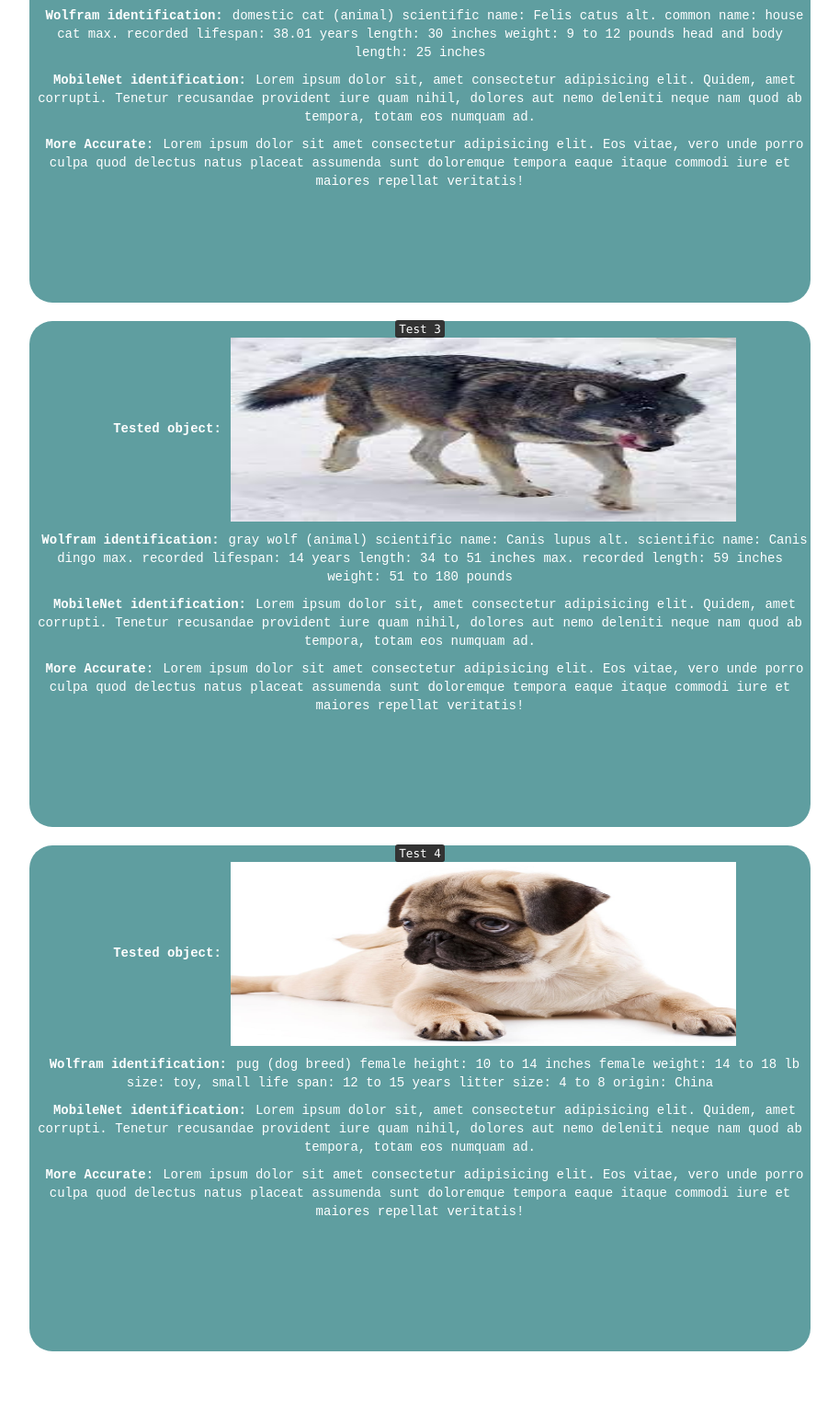
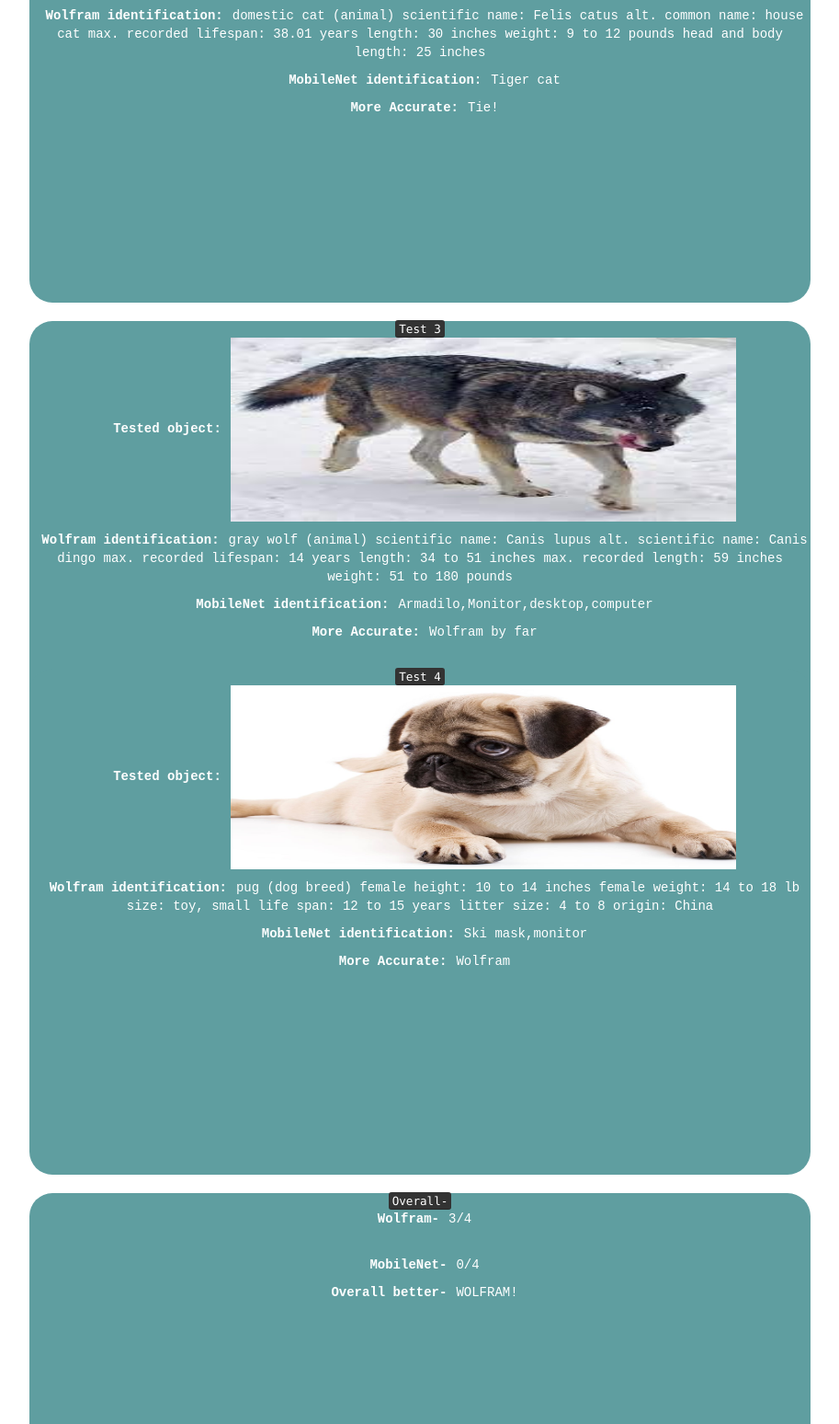
Before and after one commit to Pandademic/Azure-vs-Mobile-net, a plain HTML site: page index.html in a window 1280 px wide. Shown: the part 892-2440 px from the top of the page at 92% size, without its empty margins (183-1096 px from the left). Before the commit the page ends 2361 px from the top, so only its background shows below. Drawn offline with nearby package versions, Linux system fonts and the light colour scheme.

Commit message:
Update index.html

```diff
--- a/index.html
+++ b/index.html
@@ -21,8 +21,8 @@
             life span: 10 to 12 years
             litter size: 7 to 12
             origin: Canada</p>
-        <p><b>MobileNet identification:</b>Lorem ipsum dolor sit, amet consectetur adipisicing elit. Quidem, amet corrupti. Tenetur recusandae provident iure quam nihil, dolores aut nemo deleniti neque nam quod ab tempora, totam eos numquam ad.</p>
-        <p><b>More Accurate:</b>Lorem ipsum dolor sit amet consectetur adipisicing elit. Eos vitae, vero unde porro culpa quod delectus natus placeat assumenda sunt doloremque tempora eaque itaque commodi iure et maiores repellat veritatis!</p>
+        <p><b>MobileNet identification:</b>screen,CRT screen,monitor</p>
+        <p><b>More Accurate:</b>Wolfram</p>
         </div>
         <br>
         <div>
@@ -35,8 +35,8 @@
                 length: 30 inches
                 weight: 9 to 12 pounds
                 head and body length: 25 inches</p>
-            <p><b>MobileNet identification:</b>Lorem ipsum dolor sit, amet consectetur adipisicing elit. Quidem, amet corrupti. Tenetur recusandae provident iure quam nihil, dolores aut nemo deleniti neque nam quod ab tempora, totam eos numquam ad.</p>
-            <p><b>More Accurate:</b>Lorem ipsum dolor sit amet consectetur adipisicing elit. Eos vitae, vero unde porro culpa quod delectus natus placeat assumenda sunt doloremque tempora eaque itaque commodi iure et maiores repellat veritatis!</p>
+            <p><b>MobileNet identification:</b>Tiger cat</p>
+            <p><b>More Accurate:</b>Tie!</p>
         </div>
         <br>
         <div>
@@ -49,9 +49,8 @@
                 length: 34 to 51 inches
                 max. recorded length: 59 inches
                 weight: 51 to 180 pounds</p>
-            <p><b>MobileNet identification:</b>Lorem ipsum dolor sit, amet consectetur adipisicing elit. Quidem, amet corrupti. Tenetur recusandae provident iure quam nihil, dolores aut nemo deleniti neque nam quod ab tempora, totam eos numquam ad.</p>
-            <p><b>More Accurate:</b>Lorem ipsum dolor sit amet consectetur adipisicing elit. Eos vitae, vero unde porro culpa quod delectus natus placeat assumenda sunt doloremque tempora eaque itaque commodi iure et maiores repellat veritatis!</p>
-        </div>
+            <p><b>MobileNet identification:</b>Armadilo,Monitor,desktop,computer</p>
+            <p><b>More Accurate:</b>Wolfram by far</p>
         <br>
         <div>
             <kbd>Test 4</kbd>
@@ -64,9 +63,19 @@
                 litter size: 4 to 8
                 origin: China
                 </p>
-            <p><b>MobileNet identification:</b>Lorem ipsum dolor sit, amet consectetur adipisicing elit. Quidem, amet corrupti. Tenetur recusandae provident iure quam nihil, dolores aut nemo deleniti neque nam quod ab tempora, totam eos numquam ad.</p>
-            <p><b>More Accurate:</b>Lorem ipsum dolor sit amet consectetur adipisicing elit. Eos vitae, vero unde porro culpa quod delectus natus placeat assumenda sunt doloremque tempora eaque itaque commodi iure et maiores repellat veritatis!</p>
+            <p><b>MobileNet identification:</b>Ski mask,monitor</p>
+            <p><b>More Accurate:</b>Wolfram</p>
         </div>
+        <br>
+       <div id="results">
+           <kbd>Overall-</kbd>
+           <p><b>Wolfram-</b>3/4</p>
+           <br>
+           <p><b>MobileNet-</b>0/4</p>
+           <p><b>Overall better-</b>WOLFRAM!</p>
+       </div>
+       <!--HAHAHHAHXD if you read this ==> --><p>DISCLAMER:this may not be 100% accurate</p>
+
 
    </span>
      </center>
```
